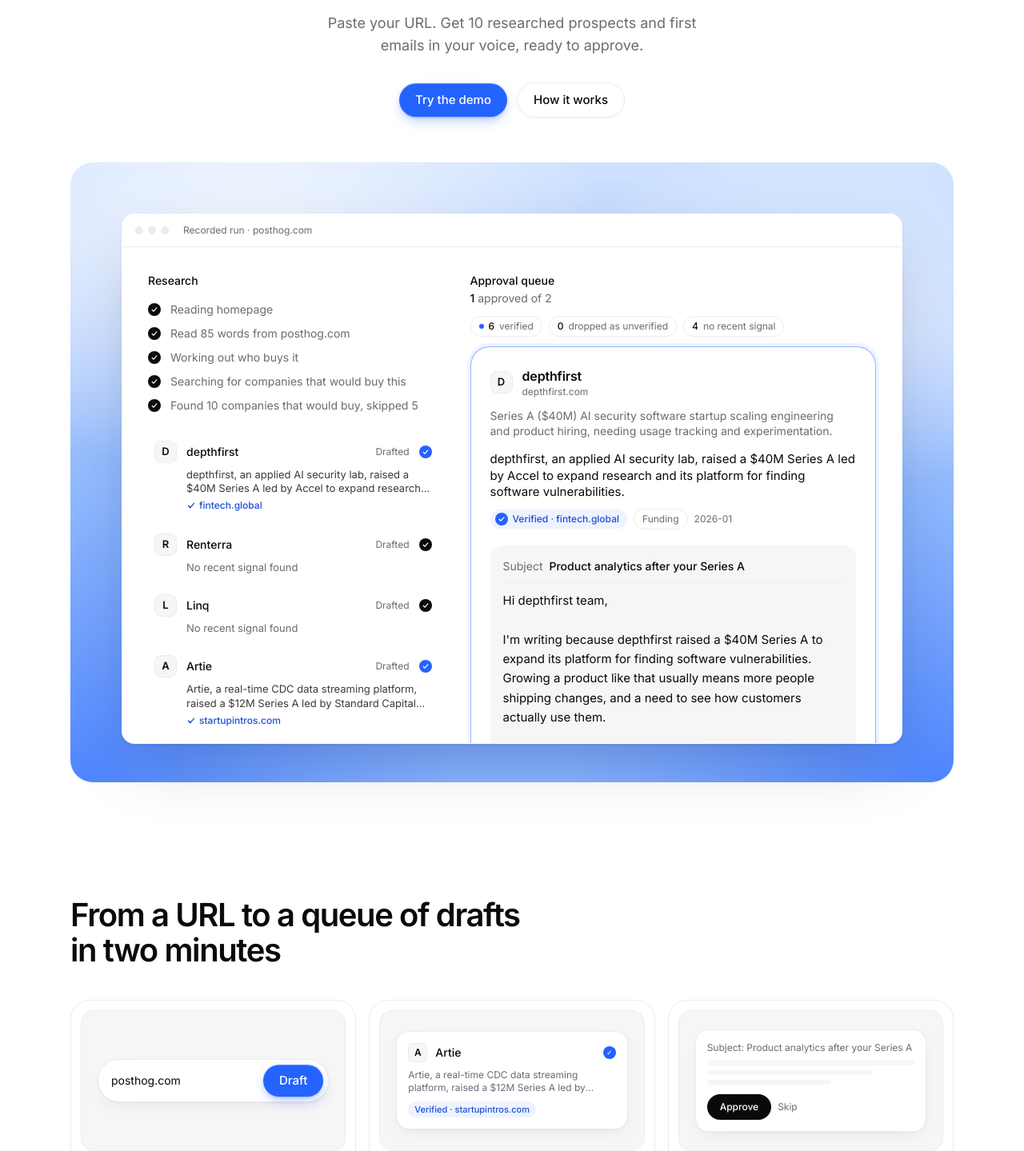
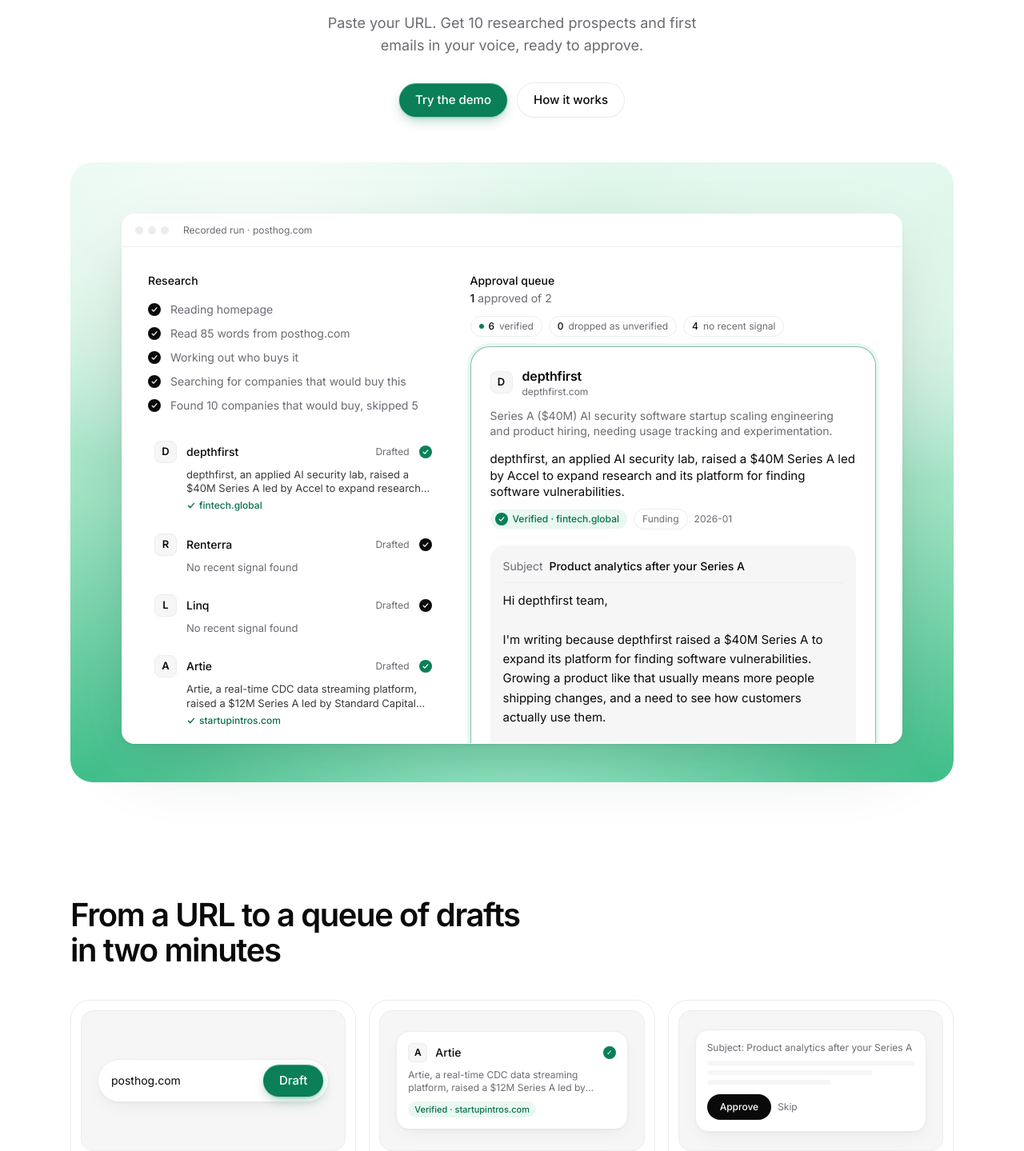
Before and after one commit to anushapundir/draftit, a Next.js app: page / in a window 1280 px wide. Shown: the part 351-1790 px from the top of the page at 80% size. Built offline with nearby package versions, Linux system fonts and the light colour scheme.

Commit message:
Emerald accent instead of blue

```diff
--- a/app/globals.css
+++ b/app/globals.css
@@ -9,9 +9,9 @@
   --color-ink: var(--ink);
   --color-muted: var(--muted);
   --color-faint: var(--faint);
-  --color-blue: var(--blue);
-  --color-blue-soft: var(--blue-soft);
-  --color-blue-ink: var(--blue-ink);
+  --color-accent: var(--accent);
+  --color-accent-soft: var(--accent-soft);
+  --color-accent-ink: var(--accent-ink);
 }
 
 :root {
@@ -22,11 +22,11 @@
   --ink: #0a0a0a;
   --muted: #6b6b73;
   --faint: #a1a1aa;
-  --blue: #2563ff;
-  --blue-soft: #eef3ff;
-  --blue-ink: #1d4fd8;
+  --accent: #0a7f58;
+  --accent-soft: #e9f8f1;
+  --accent-ink: #06714e;
   --shadow: 0 1px 2px rgb(0 0 0 / 0.04), 0 8px 24px -8px rgb(0 0 0 / 0.08);
-  --shadow-lg: 0 2px 4px rgb(10 20 50 / 0.04), 0 30px 80px -20px rgb(10 30 80 / 0.28);
+  --shadow-lg: 0 2px 4px rgb(10 30 20 / 0.04), 0 30px 80px -20px rgb(6 50 35 / 0.25);
   color-scheme: light;
 }
 
@@ -39,9 +39,9 @@
     --ink: #f4f4f5;
     --muted: #a1a1aa;
     --faint: #6b6b73;
-    --blue: #3b76ff;
-    --blue-soft: #14203d;
-    --blue-ink: #8fb0ff;
+    --accent: #10a873;
+    --accent-soft: #0f2a20;
+    --accent-ink: #6ee7b7;
     --shadow: 0 1px 2px rgb(0 0 0 / 0.4), 0 8px 24px -8px rgb(0 0 0 / 0.5);
     --shadow-lg: 0 2px 4px rgb(0 0 0 / 0.3), 0 30px 80px -20px rgb(0 0 0 / 0.7);
     color-scheme: dark;
@@ -57,11 +57,11 @@ body {
 }
 
 ::selection {
-  background: var(--blue-soft);
+  background: var(--accent-soft);
 }
 
 :focus-visible {
-  outline: 2px solid var(--blue);
+  outline: 2px solid var(--accent);
   outline-offset: 2px;
 }
 
@@ -76,13 +76,13 @@ textarea.grow {
   box-shadow: var(--shadow-lg);
 }
 
-/* Primary blue pill: a light top edge and a soft colored shadow. */
-.btn-blue {
-  background: var(--blue);
+/* Primary accent pill: a light top edge and a soft colored shadow. */
+.btn-accent {
+  background: var(--accent);
   color: #fff;
-  box-shadow: inset 0 1px 0 rgb(255 255 255 / 0.28), 0 1px 2px rgb(37 99 255 / 0.3), 0 6px 16px -4px rgb(37 99 255 / 0.45);
+  box-shadow: inset 0 1px 0 rgb(255 255 255 / 0.28), 0 1px 2px rgb(10 127 88 / 0.3), 0 6px 16px -4px rgb(10 127 88 / 0.45);
 }
-.btn-blue:hover {
+.btn-accent:hover {
   filter: brightness(1.06);
 }
 
@@ -91,15 +91,15 @@ textarea.grow {
   background:
     radial-gradient(60% 50% at 20% 15%, rgb(255 255 255 / 0.9), transparent 70%),
     radial-gradient(50% 40% at 85% 25%, rgb(255 255 255 / 0.7), transparent 70%),
-    radial-gradient(70% 60% at 50% 110%, #9ec3ff, transparent 70%),
-    linear-gradient(180deg, #cfe2ff 0%, #8fb8ff 55%, #4f86ff 100%);
+    radial-gradient(70% 60% at 50% 110%, #a7f0cf, transparent 70%),
+    linear-gradient(180deg, #e3f8ee 0%, #9fe3c3 55%, #3fbf8a 100%);
 }
 @media (prefers-color-scheme: dark) {
   .sky {
     background:
-      radial-gradient(60% 50% at 20% 10%, rgb(80 120 255 / 0.35), transparent 70%),
-      radial-gradient(70% 60% at 50% 110%, rgb(37 99 255 / 0.45), transparent 70%),
-      linear-gradient(180deg, #0f1730 0%, #10224d 60%, #173a8f 100%);
+      radial-gradient(60% 50% at 20% 10%, rgb(52 211 153 / 0.22), transparent 70%),
+      radial-gradient(70% 60% at 50% 110%, rgb(10 127 88 / 0.45), transparent 70%),
+      linear-gradient(180deg, #0b1a14 0%, #0d2a1f 60%, #0f4a33 100%);
   }
 }
 
--- a/app/login/page.tsx
+++ b/app/login/page.tsx
@@ -6,7 +6,7 @@ import { FillDemo, Wordmark } from "../ui";
 
 export const dynamic = "force-dynamic";
 
-const field = "mt-1.5 block w-full rounded-xl border border-line bg-raised px-3.5 py-2.5 text-[15px] outline-none transition focus:border-blue/50 focus:ring-4 focus:ring-blue-soft";
+const field = "mt-1.5 block w-full rounded-xl border border-line bg-raised px-3.5 py-2.5 text-[15px] outline-none transition focus:border-accent/50 focus:ring-4 focus:ring-accent-soft";
 
 export default async function Login({ searchParams }: { searchParams: Promise<{ error?: string }> }) {
   if (hasSession((await cookies()).get(SESSION_COOKIE)?.value)) redirect("/app");
--- a/app/page.tsx
+++ b/app/page.tsx
@@ -1,6 +1,6 @@
 import demo from "../data/demo-run.json";
 import type { Prospect } from "../lib/pipeline";
-import { pillBlack, pillBlue, pillWhite } from "./pills";
+import { pillBlack, pillAccent, pillWhite } from "./pills";
 import { ProductShot, SignalLine, Wordmark, type DemoRun } from "./ui";
 
 const run = demo as DemoRun;
@@ -21,7 +21,7 @@ const steps: { title: string; body: string; ui: React.ReactNode }[] = [
     ui: (
       <div className="shadow-soft flex w-full max-w-xs items-center gap-2 rounded-full border border-line bg-raised p-1.5 pl-4 text-sm">
         <span className="flex-1 truncate text-ink">{run.domain}</span>
-        <span className={`${pillBlue} px-3.5 py-1.5 text-xs`}>Draft</span>
+        <span className={`${pillAccent} px-3.5 py-1.5 text-xs`}>Draft</span>
       </div>
     ),
   },
@@ -33,10 +33,10 @@ const steps: { title: string; body: string; ui: React.ReactNode }[] = [
         <div className="flex items-center gap-2.5">
           <span className="grid size-6 place-items-center rounded-md border border-line bg-surface text-xs font-semibold">{second.name.charAt(0).toUpperCase()}</span>
           <span className="flex-1 truncate text-sm font-medium">{second.name}</span>
-          <span className="grid size-4 place-items-center rounded-full bg-blue text-[9px] text-white">✓</span>
+          <span className="grid size-4 place-items-center rounded-full bg-accent text-[9px] text-white">✓</span>
         </div>
         <p className="mt-2 line-clamp-2 text-xs leading-snug text-muted">{second.signal?.summary}</p>
-        <span className="mt-2 inline-flex rounded-full bg-blue-soft px-2 py-0.5 text-[11px] font-medium text-blue-ink">Verified · {host(second.signal!.url)}</span>
+        <span className="mt-2 inline-flex rounded-full bg-accent-soft px-2 py-0.5 text-[11px] font-medium text-accent-ink">Verified · {host(second.signal!.url)}</span>
       </div>
     ),
   },
@@ -79,7 +79,7 @@ export default function Landing() {
 
       <section className="mx-auto max-w-3xl px-4 pb-14 pt-16 text-center sm:pt-24">
         <span className="inline-flex items-center gap-2 rounded-full border border-line bg-raised px-3 py-1 text-xs text-muted shadow-[0_1px_2px_rgb(0_0_0/0.04)]">
-          <span className="size-1.5 rounded-full bg-blue" />
+          <span className="size-1.5 rounded-full bg-accent" />
           Open source · Drafts only, nothing is sent
         </span>
         <h1 className="mt-6 text-[40px] font-semibold leading-[1.05] tracking-[-0.045em] sm:text-[62px]">
@@ -88,7 +88,7 @@ export default function Landing() {
         </h1>
         <p className="mx-auto mt-5 max-w-lg text-lg text-muted">Paste your URL. Get 10 researched prospects and first emails in your voice, ready to approve.</p>
         <div className="mt-8 flex flex-wrap items-center justify-center gap-3">
-          <a href="/app" className={pillBlue}>
+          <a href="/app" className={pillAccent}>
             Try the demo
           </a>
           <a href="#how" className={`${pillWhite} px-5 py-2.5 text-[15px]`}>
@@ -153,7 +153,7 @@ export default function Landing() {
         <div className="rounded-[28px] bg-surface px-6 py-16 text-center sm:py-20">
           <h2 className="text-3xl font-semibold tracking-[-0.035em] sm:text-[40px]">See a real run in a minute</h2>
           <p className="mt-3 text-muted">No signup. It replays a recorded run.</p>
-          <a href="/app" className={`${pillBlue} mt-8`}>
+          <a href="/app" className={`${pillAccent} mt-8`}>
             Try the demo
           </a>
         </div>
--- a/app/pills.ts
+++ b/app/pills.ts
@@ -1,5 +1,5 @@
 // Plain strings in a server-safe module: values exported from a client module are not usable in server components.
 const pill = "inline-flex items-center justify-center gap-2 rounded-full font-medium transition active:scale-[0.98] disabled:pointer-events-none disabled:opacity-40";
 export const pillBlack = `${pill} bg-ink px-4 py-2 text-sm text-bg hover:opacity-85`;
-export const pillBlue = `${pill} btn-blue px-5 py-2.5 text-[15px]`;
+export const pillAccent = `${pill} btn-accent px-5 py-2.5 text-[15px]`;
 export const pillWhite = `${pill} border border-line bg-raised px-4 py-2 text-sm text-ink shadow-[0_1px_2px_rgb(0_0_0/0.04)] hover:bg-surface`;
--- a/app/ui.tsx
+++ b/app/ui.tsx
@@ -2,7 +2,7 @@
 
 import { useEffect, useReducer, useRef, useState } from "react";
 import type { PipelineEvent, Profile, Prospect, Stats } from "../lib/pipeline";
-import { pillBlack, pillBlue, pillWhite } from "./pills";
+import { pillBlack, pillAccent, pillWhite } from "./pills";
 
 export type DemoRun = { domain: string; durationMs: number; events: { t: number; event: PipelineEvent }[] };
 
@@ -142,7 +142,7 @@ function StatusIcon({ status }: { status: Icon }) {
     );
   if (status === "signal")
     return (
-      <span aria-hidden className="grid size-4 shrink-0 place-items-center rounded-full bg-blue text-white">
+      <span aria-hidden className="grid size-4 shrink-0 place-items-center rounded-full bg-accent text-white">
         <Check className="size-2.5" />
       </span>
     );
@@ -158,9 +158,9 @@ function VerifiedChip({ url }: { url: string }) {
       target="_blank"
       rel="noreferrer noopener"
       title="This URL came back from the web search, so you can check the claim."
-      className="inline-flex max-w-full items-center gap-1.5 rounded-full bg-blue-soft py-1 pl-1.5 pr-2.5 text-xs font-medium text-blue-ink transition hover:brightness-95"
+      className="inline-flex max-w-full items-center gap-1.5 rounded-full bg-accent-soft py-1 pl-1.5 pr-2.5 text-xs font-medium text-accent-ink transition hover:brightness-95"
     >
-      <span className="grid size-4 shrink-0 place-items-center rounded-full bg-blue text-white">
+      <span className="grid size-4 shrink-0 place-items-center rounded-full bg-accent text-white">
         <Check className="size-2.5" />
       </span>
       <span className="truncate">Verified · {host(url)}</span>
@@ -219,7 +219,7 @@ export function Workspace({ live, demo }: { live: boolean; demo: DemoRun }) {
     <div className="mx-auto max-w-6xl px-4 pb-24 sm:px-6">
       <div className="flex items-center justify-between gap-3 rounded-full border border-line bg-surface py-1.5 pl-4 pr-1.5">
         <p className="flex min-w-0 items-center gap-2 text-sm">
-          <span aria-hidden className={`size-1.5 shrink-0 rounded-full ${busy ? "pulse bg-blue" : "bg-faint"}`} />
+          <span aria-hidden className={`size-1.5 shrink-0 rounded-full ${busy ? "pulse bg-accent" : "bg-faint"}`} />
           <span className="truncate text-muted">
             {mode === "demo" ? "Recorded run" : "Live run"} · <span className="font-medium text-ink">{s.domain}</span>
           </span>
@@ -264,7 +264,7 @@ function Start(props: {
           props.onStart(!props.live);
         }}
       >
-        <div className="shadow-float flex items-center gap-2 rounded-[28px] border border-line bg-raised p-2 pl-5 transition focus-within:border-blue/40">
+        <div className="shadow-float flex items-center gap-2 rounded-[28px] border border-line bg-raised p-2 pl-5 transition focus-within:border-accent/40">
           <label className="sr-only" htmlFor="url">
             Your website
           </label>
@@ -280,7 +280,7 @@ function Start(props: {
             autoComplete="url"
             className="min-w-0 flex-1 bg-transparent py-3 text-lg outline-none placeholder:text-faint focus-visible:outline-none"
           />
-          <button className={`${pillBlue} shrink-0`}>
+          <button className={`${pillAccent} shrink-0`}>
             {props.live ? "Draft" : "Play demo"}
             <svg aria-hidden viewBox="0 0 16 16" className="size-4" fill="none" stroke="currentColor" strokeWidth="2" strokeLinecap="round" strokeLinejoin="round">
               <path d="M3 8h10M9 4l4 4-4 4" />
@@ -296,7 +296,7 @@ function Start(props: {
             autoFocus
             aria-label="Your writing samples"
             placeholder="Paste 1 to 3 emails or posts you wrote. Drafts will sound like you."
-            className="rise mt-3 w-full rounded-2xl border border-line bg-surface p-4 text-sm leading-relaxed outline-none focus:border-blue/40"
+            className="rise mt-3 w-full rounded-2xl border border-line bg-surface p-4 text-sm leading-relaxed outline-none focus:border-accent/40"
           />
         )}
       </form>
@@ -360,7 +360,7 @@ export function Feed({ state, still = false }: { state: Pick<State, "phase" | "s
                       <>
                         <p className="line-clamp-2 text-ink/80">{r.message.replace(/^Signal found:\s*/, "")}</p>
                         {r.url && (
-                          <a href={r.url} target="_blank" rel="noreferrer noopener" className="mt-1 inline-flex items-center gap-1 text-xs font-medium text-blue-ink hover:underline">
+                          <a href={r.url} target="_blank" rel="noreferrer noopener" className="mt-1 inline-flex items-center gap-1 text-xs font-medium text-accent-ink hover:underline">
                             <Check className="size-3" />
                             {host(r.url)}
                           </a>
@@ -396,7 +396,7 @@ function Waiting() {
 function Review({ profile, demo, onContinue }: { profile: Profile; demo: boolean; onContinue: (p: Profile) => void }) {
   const [summary, setSummary] = useState(profile.summary);
   const [icp, setIcp] = useState(profile.icp);
-  const field = "grow mt-2 block min-h-24 w-full resize-none rounded-2xl border border-line bg-surface p-4 text-[15px] font-normal leading-relaxed outline-none transition focus:border-blue/40 focus:bg-raised";
+  const field = "grow mt-2 block min-h-24 w-full resize-none rounded-2xl border border-line bg-surface p-4 text-[15px] font-normal leading-relaxed outline-none transition focus:border-accent/40 focus:bg-raised";
   return (
     <form
       className="rise"
@@ -416,7 +416,7 @@ function Review({ profile, demo, onContinue }: { profile: Profile; demo: boolean
         <textarea className={field} value={icp} onChange={(e) => setIcp(e.target.value)} minLength={10} maxLength={3000} required />
       </label>
       <div className="mt-6 flex flex-wrap items-center gap-4">
-        <button className={pillBlue}>Looks right, find prospects</button>
+        <button className={pillAccent}>Looks right, find prospects</button>
         {demo && <p className="text-sm text-muted">Recorded run: edits will not change results.</p>}
       </div>
     </form>
@@ -485,7 +485,7 @@ export function Queue({ cards, stats, total, onChange, still = false }: { cards:
         </div>
         <p className="mt-3 flex flex-wrap gap-2 text-xs text-muted">
           <span className={stat}>
-            <span className="size-1.5 rounded-full bg-blue" />
+            <span className="size-1.5 rounded-full bg-accent" />
             <span className="font-medium text-ink">{counts.verified}</span> verified
           </span>
           <span className={stat}>
@@ -543,7 +543,7 @@ function ProspectCard({ card, onChange, still }: { card: Card; onChange: (patch:
     );
   const edit = (email: Partial<Card["email"]>) => onChange({ email: { ...card.email, ...email } });
   return (
-    <li className={`rounded-3xl border bg-raised p-5 transition-[border-color,box-shadow] duration-300 sm:p-6 ${approved ? "border-blue/50 shadow-[0_0_0_4px_var(--blue-soft)]" : "border-line"} ${still ? "" : "rise"}`}>
+    <li className={`rounded-3xl border bg-raised p-5 transition-[border-color,box-shadow] duration-300 sm:p-6 ${approved ? "border-accent/50 shadow-[0_0_0_4px_var(--accent-soft)]" : "border-line"} ${still ? "" : "rise"}`}>
       <div className="flex items-center gap-3">
         <Avatar name={card.name} />
         <div className="min-w-0 flex-1">
@@ -578,8 +578,8 @@ function ProspectCard({ card, onChange, still }: { card: Card; onChange: (patch:
         <div className="mt-4 flex items-center gap-2">
           {approved ? (
             <>
-              <span className="rise inline-flex items-center gap-1.5 text-sm font-medium text-blue-ink">
-                <span className="grid size-5 place-items-center rounded-full bg-blue text-white">
+              <span className="rise inline-flex items-center gap-1.5 text-sm font-medium text-accent-ink">
+                <span className="grid size-5 place-items-center rounded-full bg-accent text-white">
                   <Check className="size-3" />
                 </span>
                 Approved
@@ -622,7 +622,7 @@ export function FillDemo({ email, password }: { email: string; password: string
   return (
     <button
       type="button"
-      className="font-medium text-blue-ink hover:underline"
+      className="font-medium text-accent-ink hover:underline"
       onClick={() => {
         const form = document.getElementById("login") as HTMLFormElement | null;
         if (!form) return;
```
Also changed, not shown: 1 other file (tests, documents, lock files or other folders).
